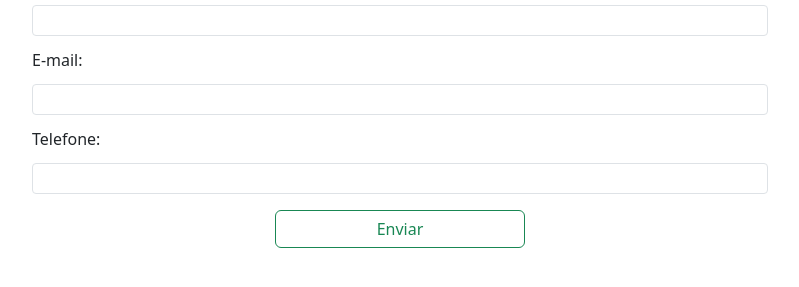
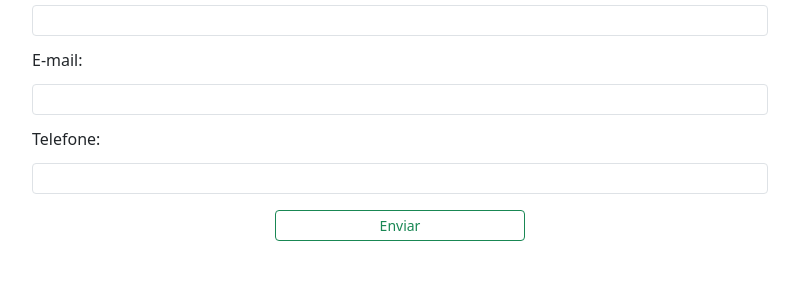
Before and after one commit to carolmeireles/curso_ebac_frontend, a plain HTML site: page index.html in a window 1280 px wide. Shown: the part 105-392 px from the top of the page, without its empty margins (50-849 px from the left). Drawn offline with nearby package versions, Linux system fonts and the light colour scheme.

Commit message:
add classe btn-sm no button

```diff
--- a/index.html
+++ b/index.html
@@ -20,7 +20,7 @@
                     <label class="form-label" for="phone">Telefone:</label>
                     <input class="form-control form-control-sm" type="tel" id="phone" />
                     <div class="col d-flex justify-content-center">
-                        <button class="btn btn-outline-success">Enviar</button>
+                        <button class="btn btn-outline-success btn-sm">Enviar</button>
                     </div>
                 </form>
             </div>
```
